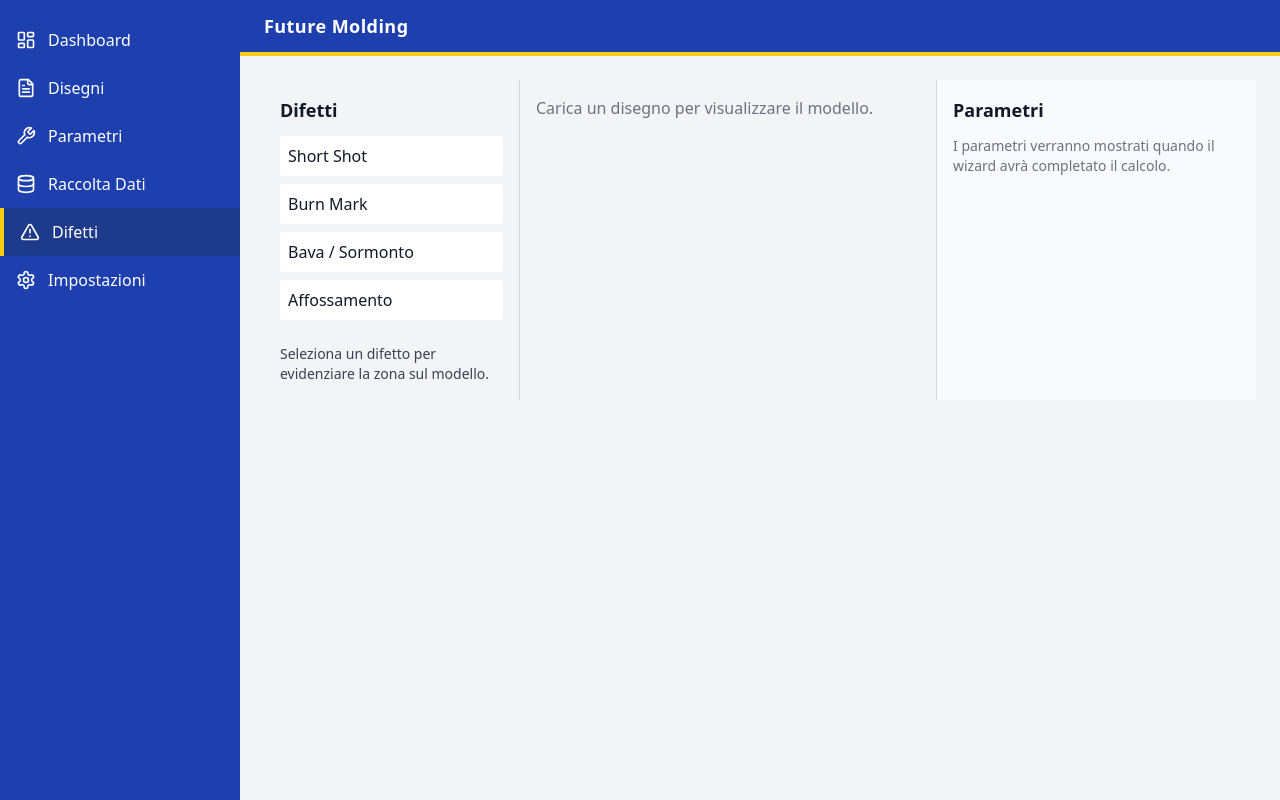
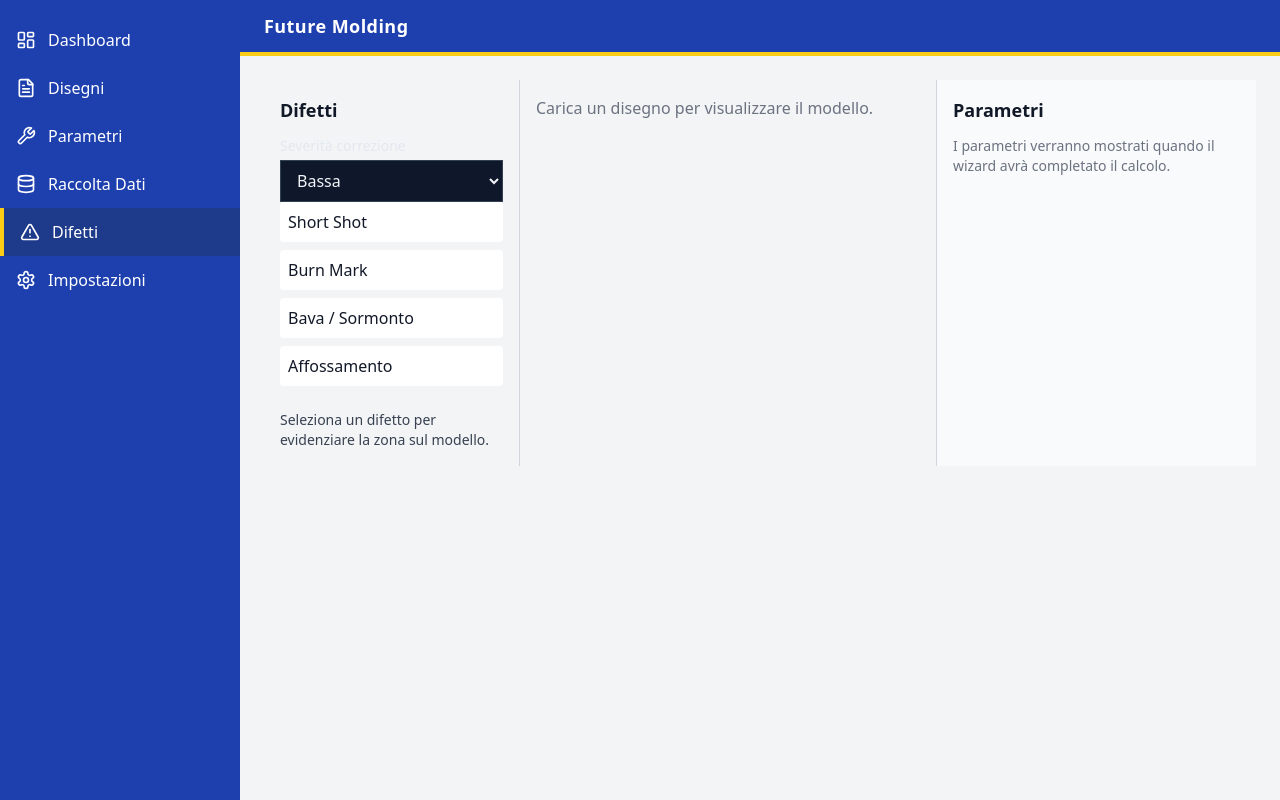
Before and after one commit to Giulianorufus/future-molding-demo., a React (Vite) app: page /#/difetti in a window 1280 px wide. Built offline with nearby package versions, Linux system fonts and the light colour scheme.

Commit message:
test(e2e): add defect severity test; wire severity UI + lastDefectFix panel

```diff
--- a/src/pages/Difetti.tsx
+++ b/src/pages/Difetti.tsx
@@ -1,6 +1,7 @@
 import React, { useState } from "react";
 import { useDrawingStore } from "../stores/drawingStore";
 import { useParametriStore } from "../stores/parametriStore";
+import { useDefectsStore } from "../stores/defectsStore";
 import ThreeViewer from "../components/ThreeViewer";
 import { DEFECT_PINS } from "../data/defectPins";
 
@@ -15,6 +16,11 @@ const DEFECTS = [
 export default function DifettiPage() {
   // Stato UI (non scrive mai su store)
   const [selectedDefectId, setSelectedDefectId] = useState<string | null>(null);
+
+  // Severity selection (store)
+  const selectedSeverity = useDefectsStore((s) => s.selectedSeverity)
+  const setSelectedSeverity = useDefectsStore((s) => s.setSelectedSeverity)
+  const setSelectedDefectIdStore = useDefectsStore((s) => s.setSelectedDefectId)
 
   // Dati dal disegno (read-only)
   const glbUrl = useDrawingStore((s) => s.glbUrl);
@@ -34,13 +40,29 @@ export default function DifettiPage() {
       <div className="w-64 border-r border-gray-300 p-4 bg-gray-100 flex-shrink-0">
         <h2 className="font-bold text-lg mb-3">Difetti</h2>
 
+        <label className="block text-sm font-medium text-slate-200 mt-3">Severità correzione</label>
+
+        <select
+          aria-label="Severità correzione"
+          className="mt-1 w-full rounded-md bg-slate-900 border border-slate-700 px-3 py-2 text-slate-100"
+          value={selectedSeverity}
+          onChange={(e) => setSelectedSeverity(e.target.value as any)}
+        >
+          <option value="low">Bassa</option>
+          <option value="medium">Media</option>
+          <option value="high">Alta</option>
+        </select>
+
         {DEFECTS.map((def) => (
           <div
             key={def.id}
             className={`p-2 mb-2 rounded cursor-pointer ${
               selectedDefectId === def.id ? "bg-yellow-300 font-semibold" : "bg-white hover:bg-gray-200"
             }`}
-            onClick={() => setSelectedDefectId(def.id)}
+            onClick={() => {
+              setSelectedDefectId(def.id)
+              try { setSelectedDefectIdStore(def.id) } catch (_) {}
+            }}
           >
             {def.label}
           </div>
@@ -65,6 +87,20 @@ export default function DifettiPage() {
       {/* Pannello Parametri (read-only) */}
       <div className="w-80 border-l border-gray-300 p-4 bg-gray-50 flex-shrink-0">
         <h2 className="font-bold text-lg mb-3">Parametri</h2>
+
+        {/* visualizza ultima correzione applicata */}
+        {useParametriStore((s) => s.lastDefectFix) && (
+          <div className="mt-2 mb-3 rounded-md border border-slate-700 bg-slate-950 p-3">
+            <div className="text-xs text-slate-300">
+              Correzione: <span className="font-semibold">{useParametriStore((s) => s.lastDefectFix?.defectId)}</span> / {useParametriStore((s) => s.lastDefectFix?.severity)}
+            </div>
+            <ul className="mt-2 list-disc pl-5 text-xs text-slate-200">
+              {useParametriStore((s) => s.lastDefectFix?.notes ?? []).map((n, i) => (
+                <li key={i}>{n}</li>
+              ))}
+            </ul>
+          </div>
+        )}
 
         {loading && <div className="text-blue-600">Calcolo in corso…</div>}
         {error && <div className="text-red-600">{String(error)}</div>}
```
Also changed, not shown: 1 other file (tests, documents, lock files or other folders).
